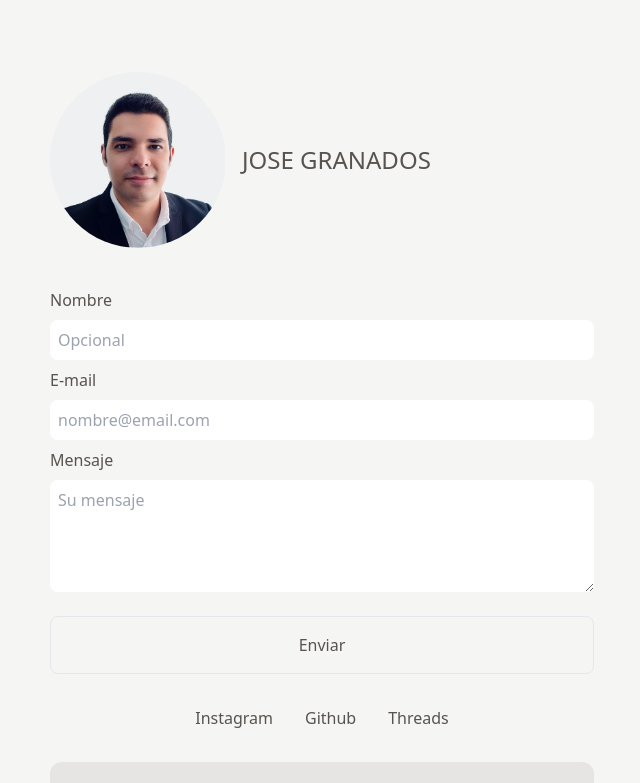
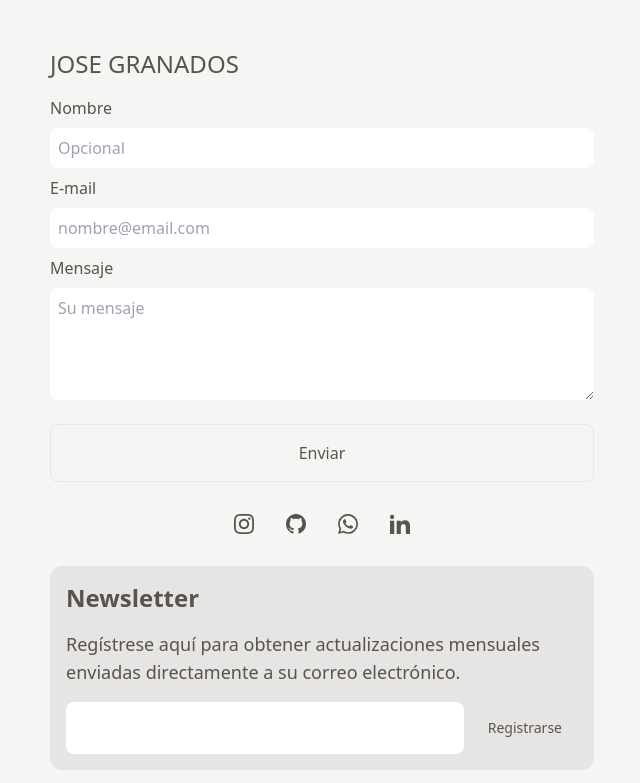
Before and after one commit to jgrana2/personal_blog_sv, a SvelteKit app: page /contact in a window 1280 px wide. Shown: the top 783 px of the page, without its empty margins (318-958 px from the left). Built offline with nearby package versions, Linux system fonts and the light colour scheme.

Commit message:
Refactoring

```diff
--- a/src/components/Introduction.svelte
+++ b/src/components/Introduction.svelte
@@ -2,13 +2,6 @@
     import { MapPin } from "svelte-heros-v2";
 </script>
 
-<div class="flex w-full">
-    <img
-        src="JoseProfilePic.jpeg"
-        alt=""
-        class="w-44 h-44 mt-12 mb-10 rounded-full"
-    />
-</div>
 <div class="flex flex-col">
     <span class="text-2xl font-extrabold mb-2"
         >Hola, soy José Granados.<br />Ingeniero de sistemas embebidos, investigador y
--- a/src/components/Posts.svelte
+++ b/src/components/Posts.svelte
@@ -7,7 +7,7 @@
     <span class="text-2xl font-bold"> Entradas</span>
     <a href="posts">
         <button class="flex items-center hover:underline">
-            <span class="text-base">Ver todo </span><ChevronRight size="15" />
+            <span class="text-base">Ver todo</span><ChevronRight size="15" />
         </button>
     </a>
 </div>
--- a/src/components/Profile.svelte
+++ b/src/components/Profile.svelte
@@ -1,8 +1,3 @@
 <div class="flex items-center w-full">
-    <img
-        src="JoseProfilePic.jpeg"
-        alt="Jose Granados"
-        class="w-44 h-44 mt-10 mb-10 rounded-full"
-    />
-    <span class="text-2xl font-extralight p-4"> JOSE GRANADOS </span>
+    <span class="text-2xl font-extralight py-4"> JOSE GRANADOS </span>
 </div>
--- a/src/components/ProjectList.svelte
+++ b/src/components/ProjectList.svelte
@@ -5,12 +5,6 @@
 
 <div class="flex rounded-xl justify-between items-center py-4">
     <span class="text-2xl font-bold"> Proyectos</span>
-
-    <a href="projects"
-        ><div class="flex items-center hover:underline">
-            Ver todo<ChevronRight size="15" />
-        </div></a
-    >
 </div>
 
 {#each proyectos as proyecto}
--- a/src/routes/contact/+page.svelte
+++ b/src/routes/contact/+page.svelte
@@ -6,7 +6,7 @@
 </script>
 
 <div
-    class="flex w-full h-full bg-stone-100 dark:bg-stone-900 text-stone-600 dark:text-stone-300"
+    class="flex w-full h-screen bg-stone-100 dark:bg-stone-900 text-stone-600 dark:text-stone-300"
 >
     <div class="flex flex-col max-w-xl mx-auto m-4 p-4">
         <Profile />
@@ -40,13 +40,63 @@
                     placeholder="Su mensaje"
                     required
                 ></textarea>
-                <button class="w-full border p-4 my-4 rounded-lg">Enviar</button>
+                <button class="w-full border p-4 my-4 rounded-lg">Enviar</button
+                >
             </div>
         </form>
         <div class="flex justify-center gap-8 p-4">
-            <span>Instagram</span>
-            <span>Github</span>
-            <span>Threads</span>
+            <div>
+                <!-- Instagram -->
+                <svg
+                    xmlns="http://www.w3.org/2000/svg"
+                    class="h-5 w-5"
+                    fill="currentColor"
+                    viewBox="0 0 24 24"
+                >
+                    <path
+                        d="M12 2.163c3.204 0 3.584.012 4.85.07 3.252.148 4.771 1.691 4.919 4.919.058 1.265.069 1.645.069 4.849 0 3.205-.012 3.584-.069 4.849-.149 3.225-1.664 4.771-4.919 4.919-1.266.058-1.644.07-4.85.07-3.204 0-3.584-.012-4.849-.07-3.26-.149-4.771-1.699-4.919-4.92-.058-1.265-.07-1.644-.07-4.849 0-3.204.013-3.583.07-4.849.149-3.227 1.664-4.771 4.919-4.919 1.266-.057 1.645-.069 4.849-.069zm0-2.163c-3.259 0-3.667.014-4.947.072-4.358.2-6.78 2.618-6.98 6.98-.059 1.281-.073 1.689-.073 4.948 0 3.259.014 3.668.072 4.948.2 4.358 2.618 6.78 6.98 6.98 1.281.058 1.689.072 4.948.072 3.259 0 3.668-.014 4.948-.072 4.354-.2 6.782-2.618 6.979-6.98.059-1.28.073-1.689.073-4.948 0-3.259-.014-3.667-.072-4.947-.196-4.354-2.617-6.78-6.979-6.98-1.281-.059-1.69-.073-4.949-.073zm0 5.838c-3.403 0-6.162 2.759-6.162 6.162s2.759 6.163 6.162 6.163 6.162-2.759 6.162-6.163c0-3.403-2.759-6.162-6.162-6.162zm0 10.162c-2.209 0-4-1.79-4-4 0-2.209 1.791-4 4-4s4 1.791 4 4c0 2.21-1.791 4-4 4zm6.406-11.845c-.796 0-1.441.645-1.441 1.44s.645 1.44 1.441 1.44c.795 0 1.439-.645 1.439-1.44s-.644-1.44-1.439-1.44z"
+                    />
+                </svg>
+            </div>
+            <div>
+                <!-- Github -->
+                <svg
+                    xmlns="http://www.w3.org/2000/svg"
+                    class="h-5 w-5"
+                    fill="currentColor"
+                    viewBox="0 0 24 24"
+                >
+                    <path
+                        d="M12 0c-6.626 0-12 5.373-12 12 0 5.302 3.438 9.8 8.207 11.387.599.111.793-.261.793-.577v-2.234c-3.338.726-4.033-1.416-4.033-1.416-.546-1.387-1.333-1.756-1.333-1.756-1.089-.745.083-.729.083-.729 1.205.084 1.839 1.237 1.839 1.237 1.07 1.834 2.807 1.304 3.492.997.107-.775.418-1.305.762-1.604-2.665-.305-5.467-1.334-5.467-5.931 0-1.311.469-2.381 1.236-3.221-.124-.303-.535-1.524.117-3.176 0 0 1.008-.322 3.301 1.23.957-.266 1.983-.399 3.003-.404 1.02.005 2.047.138 3.006.404 2.291-1.552 3.297-1.23 3.297-1.23.653 1.653.242 2.874.118 3.176.77.84 1.235 1.911 1.235 3.221 0 4.609-2.807 5.624-5.479 5.921.43.372.823 1.102.823 2.222v3.293c0 .319.192.694.801.576 4.765-1.589 8.199-6.086 8.199-11.386 0-6.627-5.373-12-12-12z"
+                    />
+                </svg>
+            </div>
+            <div>
+                <!-- Whatsapp -->
+                <svg
+                    xmlns="http://www.w3.org/2000/svg"
+                    class="h-5 w-5"
+                    fill="currentColor"
+                    viewBox="0 0 24 24"
+                >
+                    <path
+                        d="M.057 24l1.687-6.163c-1.041-1.804-1.588-3.849-1.587-5.946.003-6.556 5.338-11.891 11.893-11.891 3.181.001 6.167 1.24 8.413 3.488 2.245 2.248 3.481 5.236 3.48 8.414-.003 6.557-5.338 11.892-11.893 11.892-1.99-.001-3.951-.5-5.688-1.448l-6.305 1.654zm6.597-3.807c1.676.995 3.276 1.591 5.392 1.592 5.448 0 9.886-4.434 9.889-9.885.002-5.462-4.415-9.89-9.881-9.892-5.452 0-9.887 4.434-9.889 9.884-.001 2.225.651 3.891 1.746 5.634l-.999 3.648 3.742-.981zm11.387-5.464c-.074-.124-.272-.198-.57-.347-.297-.149-1.758-.868-2.031-.967-.272-.099-.47-.149-.669.149-.198.297-.768.967-.941 1.165-.173.198-.347.223-.644.074-.297-.149-1.255-.462-2.39-1.475-.883-.788-1.48-1.761-1.653-2.059-.173-.297-.018-.458.13-.606.134-.133.297-.347.446-.521.151-.172.2-.296.3-.495.099-.198.05-.372-.025-.521-.075-.148-.669-1.611-.916-2.206-.242-.579-.487-.501-.669-.51l-.57-.01c-.198 0-.52.074-.792.372s-1.04 1.016-1.04 2.479 1.065 2.876 1.213 3.074c.149.198 2.095 3.2 5.076 4.487.709.306 1.263.489 1.694.626.712.226 1.36.194 1.872.118.571-.085 1.758-.719 2.006-1.413.248-.695.248-1.29.173-1.414z"
+                    />
+                </svg>
+            </div>
+            <div>
+                <!-- Linkedin -->
+                <svg
+                    xmlns="http://www.w3.org/2000/svg"
+                    class="h-5 w-5"
+                    fill="currentColor"
+                    viewBox="0 0 24 24"
+                >
+                    <path
+                        d="M4.98 3.5c0 1.381-1.11 2.5-2.48 2.5s-2.48-1.119-2.48-2.5c0-1.38 1.11-2.5 2.48-2.5s2.48 1.12 2.48 2.5zm.02 4.5h-5v16h5v-16zm7.982 0h-4.968v16h4.969v-8.399c0-4.67 6.029-5.052 6.029 0v8.399h4.988v-10.131c0-7.88-8.922-7.593-11.018-3.714v-2.155z"
+                    />
+                </svg>
+            </div>
         </div>
         <NewsletterSignUp />
         <Footer />
```
